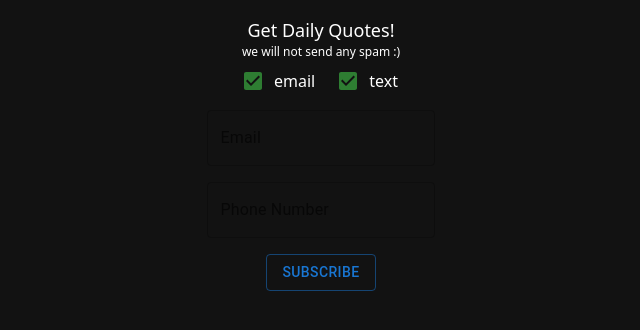
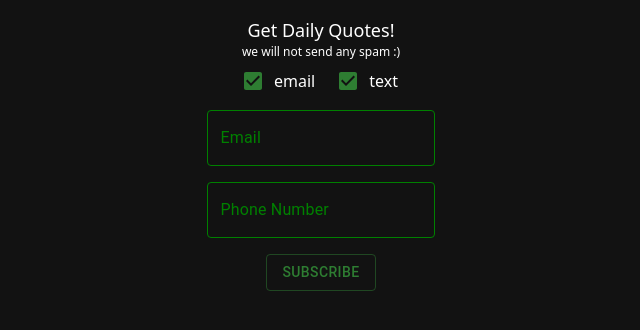
Before and after one commit to minsooerickim/motivat.io, a Next.js app: page /sections/Subscription in a window 1280 px wide. Shown: the top 330 px of the page, without its empty margins (319-959 px from the left). Built offline with nearby package versions, Linux system fonts and the light colour scheme.

Commit message:
color changes

```diff
--- a/components/Checkbox.tsx
+++ b/components/Checkbox.tsx
@@ -26,6 +26,7 @@ export default function ControlledCheckbox() {
   const handleChangePhone = (e) => {
     setPhone(e.target.value)
   }
+
   // handling when user clicks subscribe
   // TODO: add input validation (yup?)
   const handleSubscribe = () => {
@@ -66,6 +67,28 @@ export default function ControlledCheckbox() {
     }
   }
 
+  // https://smartdevpreneur.com/the-complete-guide-to-mui-button-color/
+  const styles = {
+    '& .MuiInput-underline:after': {
+      borderBottomColor: 'green',
+    },
+    '& .MuiOutlinedInput-root': {
+      '& fieldset': {
+        borderColor: 'green',
+      },
+      '&:hover fieldset': {
+        borderColor: 'green',
+      },
+      '&.Mui-focused fieldset': {
+        borderColor: 'green',
+      },
+      color: 'white'
+    },
+    '& .MuiFormLabel-root': {
+      color: 'green'
+    }
+  }
+
   return (
     <div className="flex flex-col items-center">
       <div className="flex justify-center">
@@ -102,7 +125,9 @@ export default function ControlledCheckbox() {
             id="outlined-basic"
             label="Email"
             variant="outlined"
+            color="success"
             onChange={handleChangeEmail}
+            sx={styles}
           />
         </Box>
       )}
@@ -111,22 +136,37 @@ export default function ControlledCheckbox() {
           component="form"
           sx={{
             '& > :not(style)': { m: 1, width: '25ch' },
+            borderColor: 'success',
           }}
           noValidate
           autoComplete="off"
+          borderColor="success"
         >
           <TextField
             id="outlined-basic"
             label="Phone Number"
             variant="outlined"
+            color="success"
             onChange={handleChangePhone}
+            sx={styles}
+            // sx={{ input: { color: 'common.white' } }}
           />
         </Box>
       )}
       {(emailChecked || textChecked) && (
         <div className="pt-2">
           <Stack spacing={2} direction="row">
-            <Button variant="outlined" onClick={handleSubscribe}>
+            <Button
+              variant="outlined"
+              onClick={handleSubscribe}
+              color="success"
+              sx={{
+                color: 'success.main',
+                '&.MuiButton-root': {
+                  border: '2px success.main',
+                },
+              }}
+            >
               Subscribe
             </Button>
           </Stack>
--- a/components/Header.tsx
+++ b/components/Header.tsx
@@ -1,4 +1,4 @@
-import { ThemeButton } from "./ThemeButton";
+import { ThemeButton } from './ThemeButton'
 import { TITLE } from '@/utility/index'
 
 export default function Header() {
--- a/components/QuotePlayer.tsx
+++ b/components/QuotePlayer.tsx
@@ -26,7 +26,7 @@ export default function MediaControlCard() {
     headers: {
       'Access-Control-Allow-Origin': '*',
       'Content-Type': 'application/json',
-    }
+    },
   }
 
   // GETs the quote and sets the according properties
@@ -60,7 +60,13 @@ export default function MediaControlCard() {
 
   return (
     <Card sx={{ display: 'flex' }}>
-      <Box sx={{ display: 'flex', flexDirection: 'column' }}>
+      <Box
+        sx={{
+          display: 'flex',
+          flexDirection: 'column',
+          bgcolor: 'success.main',
+        }}
+      >
         <CardContent sx={{ flex: '1 0 auto' }}>
           <Typography component="div" variant="h5">
             {quote}
--- a/components/ThemeButton.tsx
+++ b/components/ThemeButton.tsx
@@ -16,10 +16,10 @@ export function ThemeButton() {
     <motion.button
       whileHover={{ scale: 1.05 }}
       whileTap={{ scale: 0.995 }}
-      className='flex flex-col justify-center items-center w-11 h-11 rounded-md md:shadow text-2xl bg-secondary text-sub-bright cursor-pointer'
+      className="flex flex-col justify-center items-center w-11 h-11 rounded-md md:shadow text-2xl bg-secondary text-sub-bright cursor-pointer"
       onClick={() => setTheme(theme === 'light' ? 'dark' : 'light')}
     >
-      { theme === 'light' ? <BiSun /> : <BiMoon /> }
+      {theme === 'light' ? <BiSun /> : <BiMoon />}
     </motion.button>
   )
 }
--- a/pages/_app.tsx
+++ b/pages/_app.tsx
@@ -7,7 +7,7 @@ import '../styles/globals.css'
 
 const App = ({ Component, pageProps }: AppProps) => {
   return (
-    <ThemeProvider forcedTheme='dark'>
+    <ThemeProvider forcedTheme="dark">
       <Toaster />
       <Component {...pageProps} />
     </ThemeProvider>
--- a/pages/sections/Subscription.tsx
+++ b/pages/sections/Subscription.tsx
@@ -1,14 +1,14 @@
 import ColorCheckboxes from '@/components/Checkbox'
 
 export default function Subscription() {
-  const HOOK = "Get Daily Quotes!"
-  const DESCRIPTION = "we will not send any spam :)"
+  const HOOK = 'Get Daily Quotes!'
+  const DESCRIPTION = 'we will not send any spam :)'
 
   return (
     <div className="flex-col py-4">
       <div className="flex flex-col items-center">
-        <h1 className="text-lg">{HOOK}</h1>
-        <p className=" text-xs">{DESCRIPTION}</p>
+        <h1 className="text-lg text-">{HOOK}</h1>
+        <p className=" text-xs text-opacity-70 text-sub">{DESCRIPTION}</p>
       </div>
       <ColorCheckboxes />
     </div>
--- a/styles/globals.css
+++ b/styles/globals.css
@@ -2,13 +2,24 @@
 @tailwind components;
 @tailwind utilities;
 
+@layer base {
   :root {
     /* Your default theme */
     --background: white;
     --foreground: black;
+    --text: black;
+    --sub-text: #36454F;
   }
-
+  [data-theme='light'] {
+    --background: white;
+    --foreground: black;
+    --text: black;
+    --sub-text: #36454F;
+  }
   [data-theme='dark'] {
     --background: black;
     --foreground: white;
+    --text: white;
+    --sub-text: red ;
   }
+}
--- a/tailwind.config.js
+++ b/tailwind.config.js
@@ -5,7 +5,14 @@ module.exports = {
     "./components/**/*.{js,ts,jsx,tsx}",
   ],
   theme: {
-    extend: {},
+    extend: {
+      colors: {
+        text: 'var(--text)',
+        sub: {
+          DEFAULT: 'var(--sub)',
+        }
+      }
+    },
   },
   plugins: [],
 }
```
Lines whose indentation alone changed are shown as unchanged.
